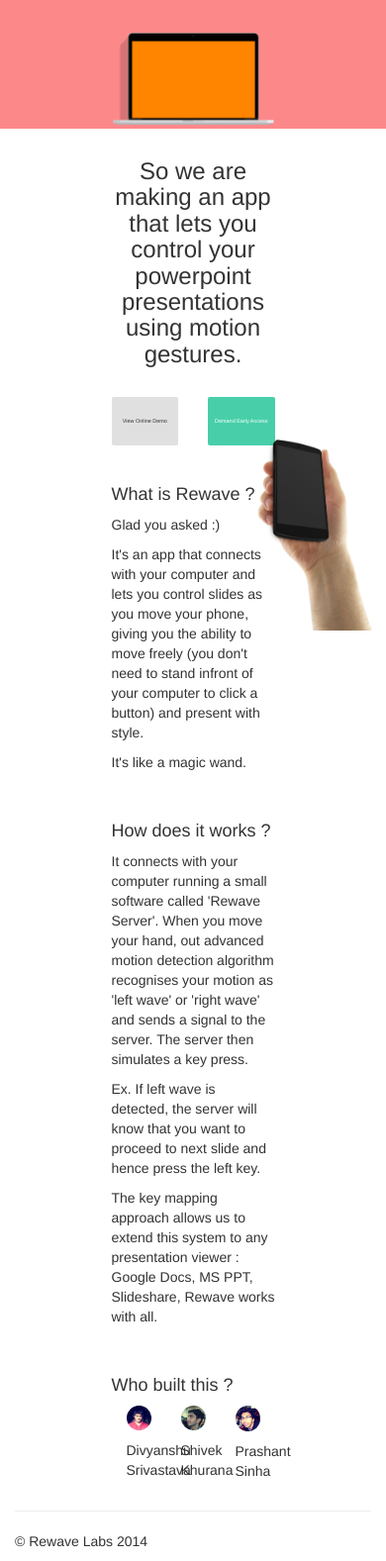
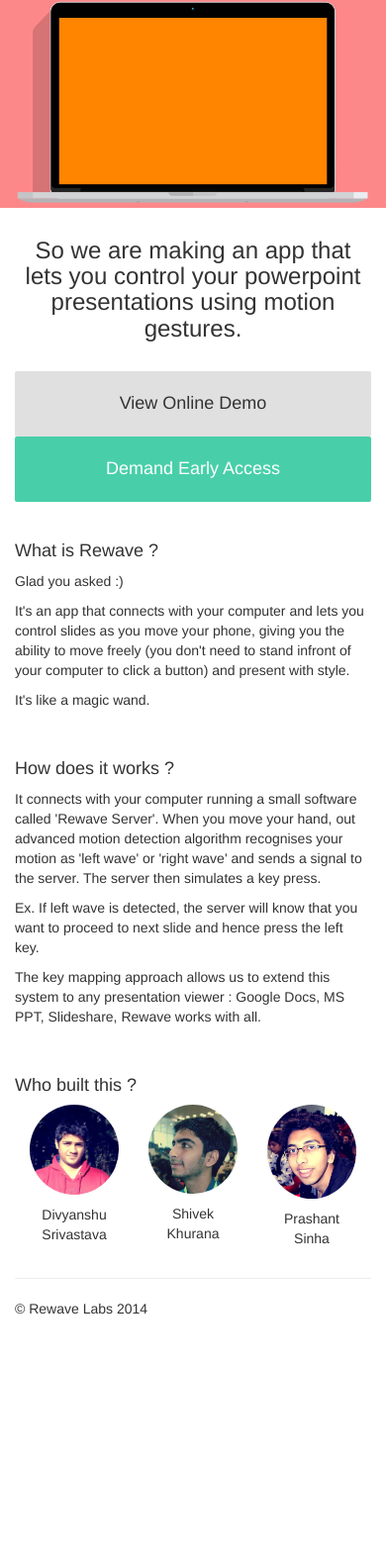
Before and after one commit to rewave/rewave.github.io, a plain HTML site: page index.html in a window 390 px wide. Shown: the part 207-1784 px from the top of the page at 99% size. After the commit the page ends 1549 px from the top, so only its background shows below. Drawn offline with Linux system fonts and the light colour scheme; a web font is replaced by a local one.

Commit message:
Modal fixed. Hand resets. Need to time animations and put slides. Also fixed responsiveness

```diff
--- a/assets/css/style.css
+++ b/assets/css/style.css
@@ -10,8 +10,15 @@
 }
 
 /*
-    Modal open causing the page to shift horizonatally fix
+    Hacks
+    -----
 */
+.container-full-page {
+  margin: 0 auto;
+  width: 100%;
+}
+
+/*Modal open causing the page to shift horizonatally fix*/
 body {
   padding-right: 0px !important
 }
@@ -28,6 +35,13 @@
     color:#fff;
 }
 
+/*
+    Overrides
+    ---------
+*/
+.btn {
+    border-radius: 2px;
+}
 /*
     Social CTA
     ----------
@@ -71,7 +85,7 @@
 }
 
 .slide {
-    display: hidden;
+    visibility: hidden;
 }
 
 .hand {
@@ -95,9 +109,7 @@
     margin: 30px 0;
 }
 .cta .btn {
-    font-size: 1.4vw;
     padding : 20px 0;
-    border-radius: 2px;
 }
 
 .cta a.btn.try {
@@ -120,6 +132,21 @@
     margin-top: 40px;
 }
 
+
+/*
+    Modals
+    ------
+*/
+.modal-content{
+    border-radius: 2px;
+}
+
+#demand-modal .btn {
+    background: #19a2ac;
+    border-color: #19a2ac;
+}
+
+
 /*
     Media Queries
 */
@@ -127,6 +154,7 @@
 /* Small Devices, Tablets */
 @media only screen and (max-width : 992px) {
     .hand {
+        visibility: hidden;
         height:200px;
         width:auto;
         right:10px;
--- a/assets/js/main.js
+++ b/assets/js/main.js
@@ -62,7 +62,9 @@
         'margin-bottom':'-10px'
       });
 
-      $slide.show();
+      $slide.css({
+        visibility : 'visible'
+      });
     },
 
     change : function (imgSrc) {
@@ -85,6 +87,12 @@
       $hand.transit({
         y : 40,
         rotateX : '-=30deg'
+      }, 1000);
+    },
+    reset : function reset () {
+      $hand.transit({
+        y : '-=40',
+        rotateX : '+=30deg'
       }, 1000);
     },
     move : {
@@ -131,7 +139,7 @@
     }
   };
   ////////////////////
-  var present = function present () {
+  var present = function present (buttonElement) {
     var $cardinal = $('.cardinal');
     $cardinal.css({
       'background-color':'#333'
@@ -147,11 +155,14 @@
     Presentation.next();
     Hand.move.back();
 
+    Hand.reset();
+    buttonElement.text('View Online Demo')
+
   };
 
   $('.cta .try').click(function (ev) {
     $(this).text('• • •');
     ev.preventDefault();
-    present();
+    present($(this));
   });
 });
--- a/index.html
+++ b/index.html
@@ -2,6 +2,9 @@
 
 <html lang="en">
   <head>
+
+    <title>Hello from Rewave App</title>
+
     <meta http-equiv="Content-Type" content="text/html; charset=UTF-8">
     <meta charset="utf-8">
     <meta http-equiv="X-UA-Compatible" content="IE=edge">
@@ -10,11 +13,8 @@
     <meta name="author" content="">
     <link rel="icon" href="">
 
-    <title>Hello from Rewave App</title>
 
-    <!-- Bootstrap core CSS -->
     <link href="./assets/css/bootstrap.min.css" rel="stylesheet">
-
     <link href="./assets/css/style.css" rel="stylesheet">
 
     <!-- HTML5 shim and Respond.js IE8 support of HTML5 elements and media queries -->
@@ -66,20 +66,26 @@
         </div>
 
         <div class="row stellar-quote">
-          <div class="col-xs-8 col-xs-push-2">
+          <div
+            class="col-xs-12 col-md-8 col-md-push-2"
+          >
             <h2 class="text-center beauty-font">Great Artists Present With Style.</h2>
           </div>
         </div>
 
         <div class="laptop">
           <div class="row">
-              <div class="col-xs-6 col-xs-push-3 macbook">
+            <div
+              class="col-xs-12 col-md-6 col-md-push-3 macbook"
+            >
               <img src="./assets/img/macbook.png" class="img-responsive" alt="">
             </div>
           </div>
 
           <div class="row">
-              <div class="col-xs-6 col-xs-push-3 slide">
+            <div
+              class="col-xs-12 col-md-6 col-md-push-3 slide"
+            >
               <img src="./assets/img/slides/1.png" class="img-responsive" alt="">
             </div>
           </div>
@@ -91,16 +97,22 @@
     <div class="container">
 
       <div class="row cta ">
-        <div class="col-xs-6 col-xs-push-3">
+        <div
+          class="col-xs-12 col-md-6 col-md-push-3"
+        >
           <h3 class="text-center small-desc">
             So we are making an app that lets you control your powerpoint presentations using motion gestures.
           </h3>
           <div class="row">
-            <div class="col-xs-6">
+            <div
+              class="col-xs-12 col-md-6"
+            >
               <a class="btn btn-lg col-xs-12 try" role="button">View Online Demo</a>
             </div>
 
-            <div class="col-xs-6">
+            <div
+              class="col-xs-12 col-md-6"
+            >
               <a class="btn btn-lg col-xs-12 demand" role="button"
                  data-toggle="modal" data-target="#demand-modal"
               >Demand Early Access</a>
@@ -112,7 +124,9 @@
 
       <div class="about">
         <div class="row what-is-rewave">
-          <div class="col-xs-6 col-xs-push-3">
+          <div
+            class="col-xs-12 col-md-6 col-md-push-3"
+          >
             <h4>What is Rewave ?</h4>
             <p>Glad you asked :)</p>
             <p>
@@ -125,7 +139,9 @@
         </div>
 
         <div class="row how-does-it-work">
-          <div class="col-xs-6 col-xs-push-3">
+          <div
+            class="col-xs-12 col-md-6 col-md-push-3"
+          >
             <h4>How does it works ?</h4>
             <p>
               It connects with your computer running a small software called 'Rewave Server'. When you move your hand, out advanced motion detection algorithm recognises your motion as 'left wave' or 'right wave' and sends a signal to the server. The server then simulates a key press.
@@ -140,7 +156,9 @@
         </div>
 
         <div class="row team">
-          <div class="col-xs-6 col-xs-push-3">
+          <div
+            class="col-xs-12 col-md-6 col-md-push-3"
+          >
             <h4>Who built this ?</h4>
             <div class="col-xs-4 text-center">
               <p><img class="img-responsive img-circle" src="./assets/img/divyanshu.jpg" alt=""></p>
@@ -163,6 +181,8 @@
       <footer>
         <p>© Rewave Labs 2014</p>
       </footer>
+
+    </div> <!-- /container -->
 
     <!--modals-->
 
@@ -209,8 +229,6 @@
       <img src="./assets/img/hand.png" alt="">
     </div>
 
-    </div> <!-- /container -->
-
     <script src="./assets/js/jquery.min.js"></script>
     <script src="./assets/js/bootstrap.min.js"></script>
     <script src="./assets/js/jquery.transit.min.js"></script>
```
Lines whose indentation alone changed are shown as unchanged.
